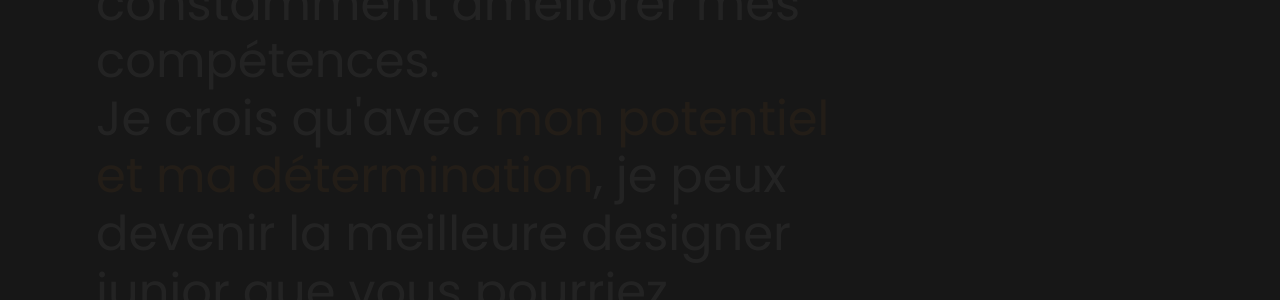
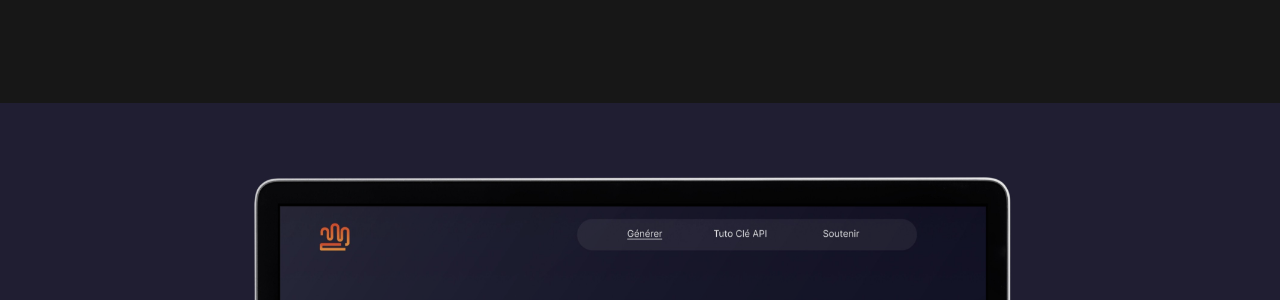
Before and after one commit to antoinefavereau/lochus-cecile, a Next.js app: page / in a window 1280 px wide. Shown: the part 3540-3840 px from the top of the page. Built offline with nearby package versions, Linux system fonts and the light colour scheme; a web font is replaced by a local one.

Commit message:
fix: adjust max-width of text in BigText component for improved layout

```diff
--- a/components/layout/home/bigText.tsx
+++ b/components/layout/home/bigText.tsx
@@ -49,7 +49,7 @@ export default function BigText() {
   return (
     <section className="flex py-16 px-8 md:px-16 lg:px-24">
       <p
-        className="text-2xl xs:text-3xl md:text-4xl lg:text-5xl max-w-lg xs:max-w-xl md:max-w-2xl lg:max-w-3xl !leading-[1.2em]"
+        className="text-2xl xs:text-3xl md:text-4xl max-w-lg xs:max-w-xl md:max-w-2xl lg:max-w-4xl !leading-[1.2em]"
         ref={container}
       >
         {splitText("Je déborde de ")}
```
